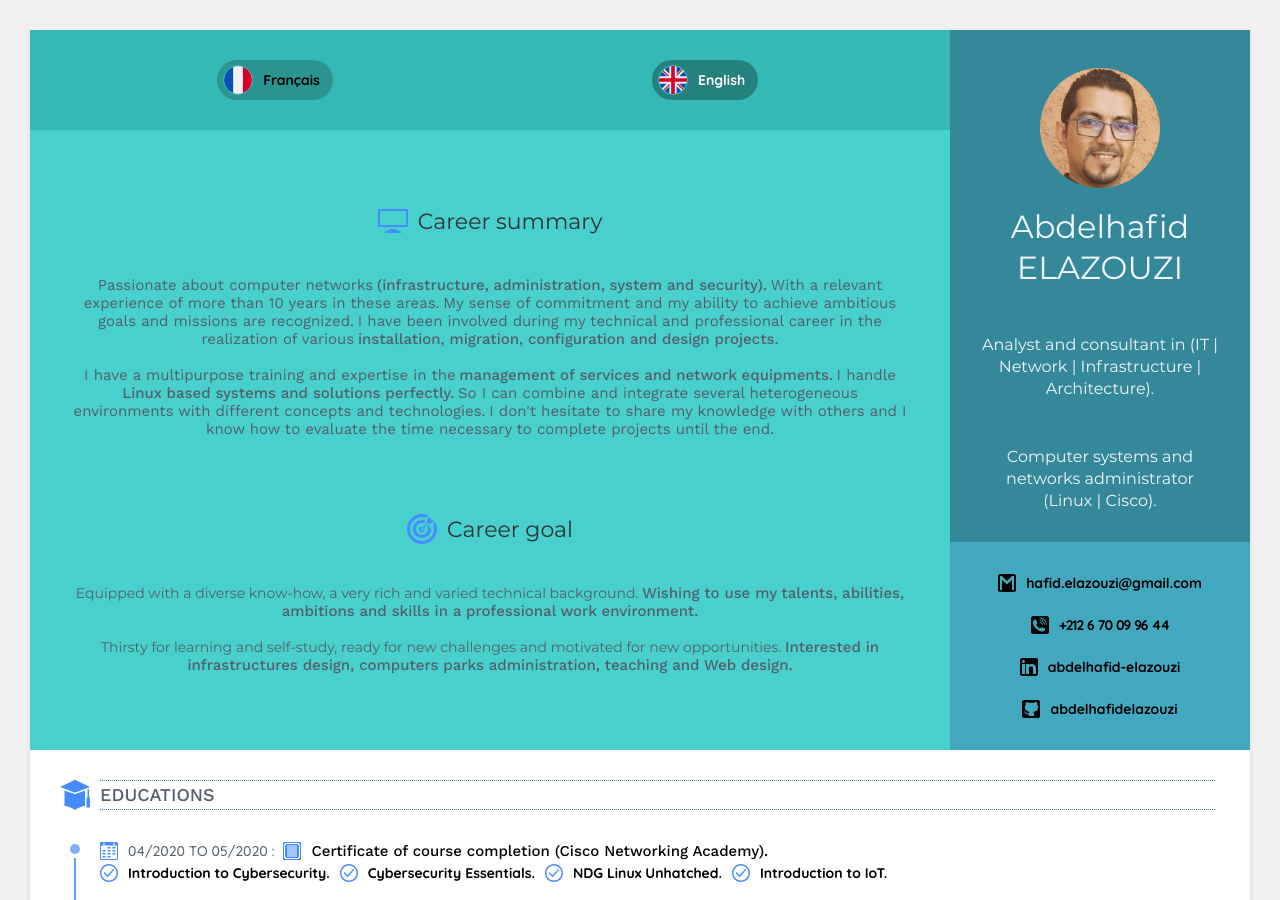
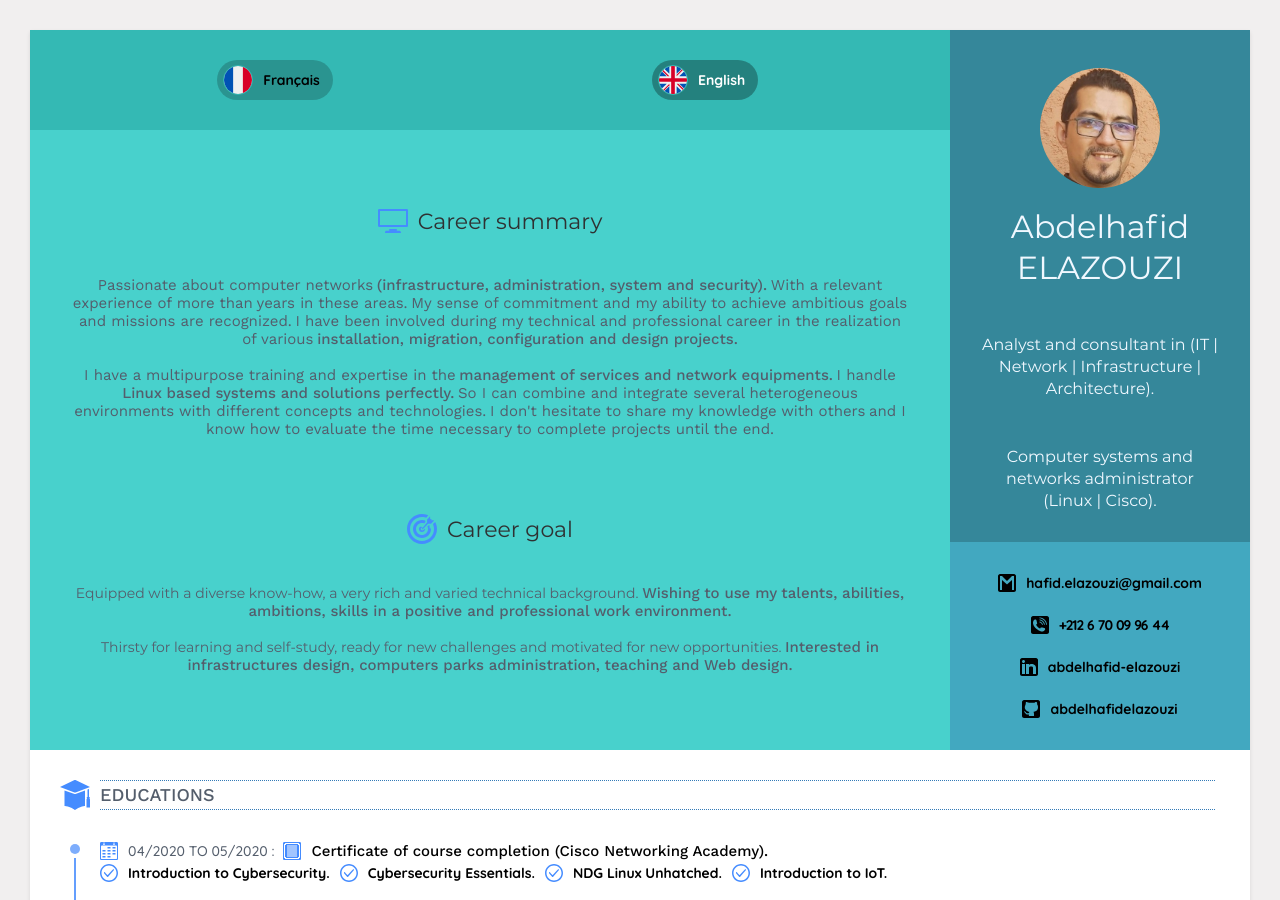
Before and after one commit to abdelhafidelazouzi/en, a Jekyll site: the page built from index.html, in a window 1280 px wide and 900 px high. Built offline with Jekyll 4.4.1, drawn with Linux system fonts in a browser that asks for light colours.

Commit message:
Update data.yml

```diff
--- a/_data/data.yml
+++ b/_data/data.yml
@@ -120,7 +120,7 @@
     title: "Career goal"
     summary: |
       Equipped with a diverse know-how, a very rich and varied technical background.
-      <strong>Wishing to use my talents, abilities, ambitions and skills in a professional work environment.</strong>
+      <strong>Wishing to use my talents, abilities, ambitions, skills in a positive and professional work environment.</strong>
       <br><br>
       Thirsty for learning and self-study, ready for new challenges and motivated for new opportunities.
       <strong>Interested in infrastructures design, computers parks administration, teaching and Web design.</strong>
@@ -132,7 +132,8 @@
     summary:
       - det: <em>Passionate about computer networks</em>
       - det: <strong>(infrastructure, administration, system and security).</strong>
-      - det: <span>With a relevant experience of more than 10 years in these areas.</span>
+      - det: <span>With a relevant experience of more than</span>
+      - det: <span>years in these areas.</span>
       - det: <em>My sense of commitment and my ability to achieve ambitious goals and missions are recognized.</em>
       - det: <em>I have been involved during my technical and professional career in the realization of various</em>
       - det: <strong>installation, migration, configuration and design projects.</strong>
@@ -142,7 +143,8 @@
       - det: <em>I handle</em>
       - det: <strong>Linux based systems and solutions perfectly.</strong>
       - det: <em>So I can combine and integrate several heterogeneous environments with different concepts and technologies.</em>
-      - det: <span>I don't hesitate to share my knowledge with others and I know how to evaluate the time necessary to complete projects until the end.</span>
+      - det: <span>I don't hesitate to share my knowledge with others</span>
+      - det: <span>and I know how to evaluate the time necessary to complete projects until the end.</span>
 #############################################################################################
 #######################################  Formations  ########################################
 #############################################################################################
```
